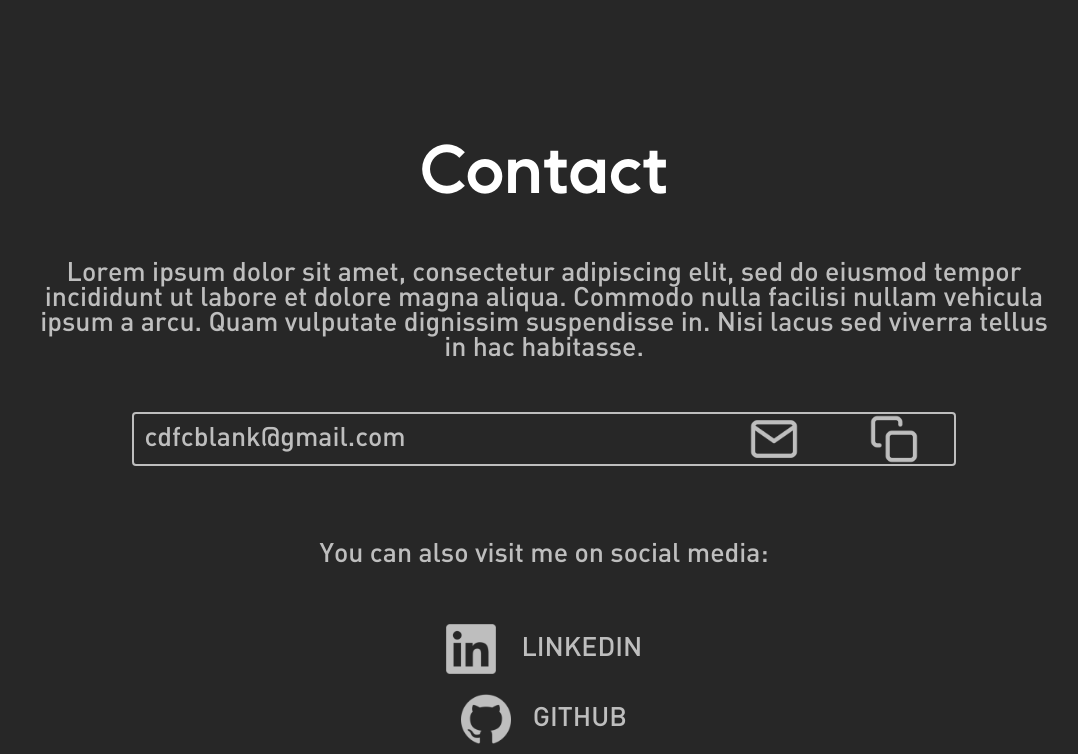
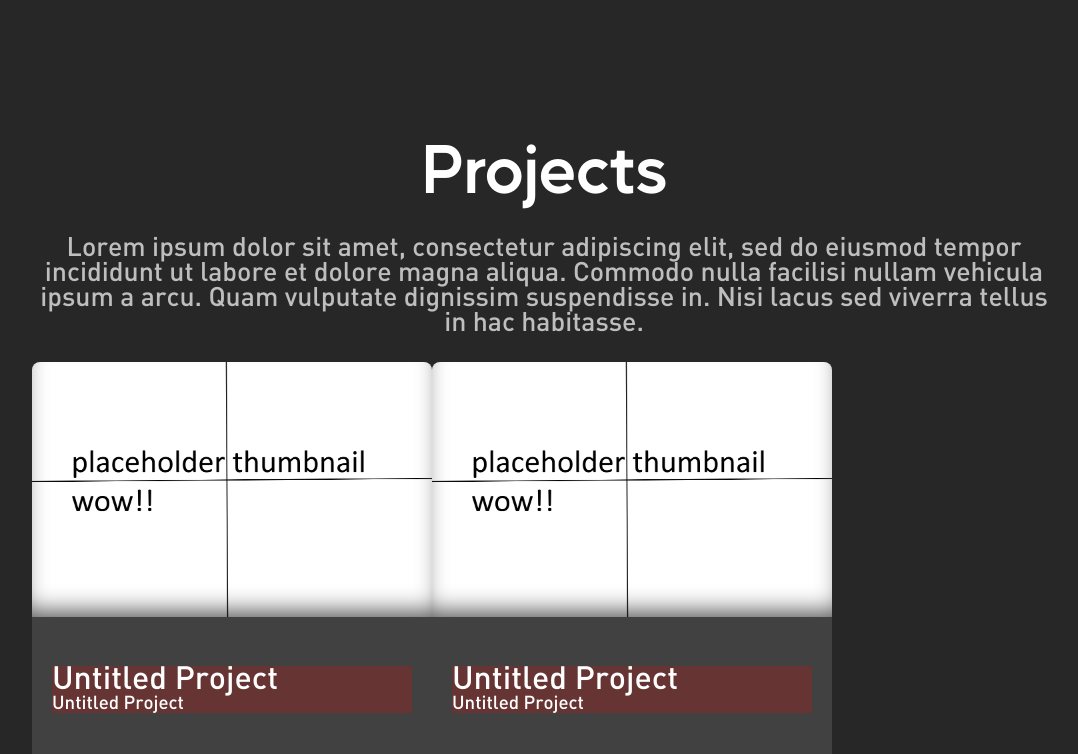
Before and after one commit to cjb412/dev-portfolio, a React (Create React App) app: page / in a window 1280 px wide. Shown: the part 680-1434 px from the top of the page, without its empty margins (96-1174 px from the left). Built offline with nearby package versions, Linux system fonts and the light colour scheme.

Commit message:
Fixed relative link to contact section; finished module formatting

```diff
--- a/src/components/3projects/ProjectBlock.js
+++ b/src/components/3projects/ProjectBlock.js
@@ -1,19 +1,15 @@
 import styles from '../../styles/ProjectBlock.module.scss'
 import PropTypes from 'prop-types'
 
-const ProjectBlock = ({projectID, title, desc, thumbnailSrc, columnCount, rowCount}) => {
+const ProjectBlock = ({title, thumbnailSrc, width, height, relativeX, relativeY}) => {
     return (
-        <div className={styles['project-block']} style={{width: `${100.0/columnCount}%`}}>
-            <div className={styles['project-block-padding']}>
-                <div className={styles['project-block-picture']}>
-                    <div className={styles['project-block-picture-shadow']}>
-                        <img src={thumbnailSrc} alt={`${title} - Thumbnail`}></img>
-                    </div>
-                </div>
-                <div className={styles['project-block-caption-area']}>
-                    <div className={styles['project-block-title project-title-font']}>{title}</div>
-                    <div className={styles['project-block-category project-category-font']}>{title}</div>
-                </div>
+        <div className={styles['project-block']} style={{width: width, height: height}}>
+            <div className={styles['thumbnail-area']}>
+                <img src={thumbnailSrc} alt={`${title} - Thumbnail`}></img>
+            </div>
+            <div className={styles['caption-area']}>
+                <div className={styles['title']}>{title}</div>
+                <div className={styles['category']}>{title}</div>
             </div>
         </div>
     )
@@ -21,21 +17,17 @@ const ProjectBlock = ({projectID, title, desc, thumbnailSrc, columnCount, rowCou
 
 
 ProjectBlock.defaultProps = {
-    projectID: 0,
     title: 'Untitled Project',
     desc: 'Lorem ipsum dolor sit amet, consectetur adipiscing elit, sed do eiusmod tempor incididunt ut labore et dolore magna aliqua.',
     thumbnailSrc: '',
-    columnCount: 3,
-    rowCount: 2
+    width: 400,
+    height: 400
 }
 
 ProjectBlock.propTypes = {
-    projectID: PropTypes.number,
     title: PropTypes.string,
     desc: PropTypes.string,
-    thumbnailSrc: PropTypes.string,
-    columnCount: PropTypes.number,
-    rowCount: PropTypes.number
+    thumbnailSrc: PropTypes.string
 }
 
 export default ProjectBlock
--- a/src/components/3projects/ProjectList.js
+++ b/src/components/3projects/ProjectGrid.js
@@ -1,8 +1,9 @@
 import { useState, useEffect } from "react"
 import ProjectBlock from "./ProjectBlock"
 import p1 from "../../graphics/project_thumbnail/p1.png"
+import styles from '../../styles/ProjectGrid.module.scss'
 
-const ProjectList = ({projects}) => {
+const ProjectGrid = ({projects}) => {
   const [projectCollection, setProjects] = useState(projects)
   const [listingHeight, setListHeight] = useState(0)
 
@@ -22,7 +23,7 @@ const ProjectList = ({projects}) => {
   },[projectCollection])
 
   return (
-    <div className='project-list'>
+    <div className={styles['project-grid']}>
         {projectCollection.map((project) => (
             <ProjectBlock key={project} projectID={project} thumbnailSrc={p1}/>
         ))}
@@ -32,4 +33,4 @@ const ProjectList = ({projects}) => {
 
 
 
-export default ProjectList
+export default ProjectGrid
--- a/src/components/3projects/ProjectsSection.js
+++ b/src/components/3projects/ProjectsSection.js
@@ -1,4 +1,4 @@
-import ProjectList from "./ProjectList"
+import ProjectGrid from "./ProjectGrid"
 
 const ProjectsSection = () => {
   return (
@@ -8,7 +8,7 @@ const ProjectsSection = () => {
             Lorem ipsum dolor sit amet, consectetur adipiscing elit, sed do eiusmod tempor incididunt ut labore et dolore magna aliqua.
             Commodo nulla facilisi nullam vehicula ipsum a arcu. Quam vulputate dignissim suspendisse in. Nisi lacus sed viverra tellus in hac habitasse.
         </div>
-        <ProjectList projects={['1', '2', '3', '5', '7']}/>
+        <ProjectGrid projects={['1', '2', '3', '5', '7']}/>
     </div>
   )
 }
--- a/src/components/4contact/ContactSection.js
+++ b/src/components/4contact/ContactSection.js
@@ -10,7 +10,7 @@ import gitLogo from '../../graphics/github_icon.png'
 
 const ContactSection = () => {
   return (
-    <div id={styles["contact-section"]}>
+    <div id="contact-section">
 
         <h2>Contact</h2>
 
--- a/src/components/SectionContainer.js
+++ b/src/components/SectionContainer.js
@@ -9,8 +9,8 @@ const SectionContainer = () => {
     <div className='section-container'>
         <HomeSection />
         {/*<AboutSection />
-        <ExperienceSection />
-        <ProjectsSection /> */}
+        <ExperienceSection /> */}
+        <ProjectsSection />
         <ContactSection />
     </div>
   )
--- a/src/styles/ContactSection.module.scss
+++ b/src/styles/ContactSection.module.scss
@@ -1,14 +1,3 @@
-#contact-section {
-    /* element spacing */
-    row-gap: 50px;
-    margin-bottom: 50px;
-
-    /* element positioning (flexbox) */
-    display: flex;
-    flex-direction: column;
-    align-items: center;
-}
-
 .body-text {
     font-size: 20pt;
     font-family: 'DINMediumRegular';
--- a/src/styles/EmailBar.module.scss
+++ b/src/styles/EmailBar.module.scss
@@ -47,6 +47,11 @@
     height: 100%;
     padding: 0px 35px;
 
+    border-style: solid;
+    border-right: 2px;
+    border-color: rgb(190, 190, 190);
+
+
     cursor: pointer;
 
     .icon {
--- a/src/styles/ProjectBlock.module.scss
+++ b/src/styles/ProjectBlock.module.scss
@@ -1,67 +1,75 @@
-.project-title-font {
-    font-size: 24pt;
-    font-family: 'DINMediumRegular';
-    color: rgb(255, 255, 255);
-}
-
-.project-category-font {
-    font-size: 14pt;
-    font-family: 'DINMediumRegular';
-    color: rgb(255, 255, 255);
-}
-
-.project-block-padding {
+.project-block {
     display: flex;
     flex-direction: column;
     justify-content: center;
     aspect-ratio: 1;
-    padding: 5%;
 
     border-radius: 8px;
+    background-color: rgba(255, 0, 0, 0);
 }
 
-.project-block-picture {
+.thumbnail-area {
     overflow: hidden;
     border-radius: 8px 8px 0px 0px;
 
     width: 100%;
     height: 70%;
-}
 
-.project-block-picture-shadow {
-    width: 110%;
-    height: 100%;
-    box-shadow: inset -10px -10px 20px rgba(0, 0, 0, 0.2);
-}
+    /* Gradient shadow along bottom */
+    box-shadow: inset 0 -15px 25px -10px rgba(0, 0, 0, 0.7);
 
-.project-block-picture-shadow > img {
+    img {
         width: 100%;
         height: 100%;
         object-fit: cover;
         position: relative;
         z-index: -2;
     }
+}
 
-.project-block-caption-area {
+.caption-area {
     overflow: hidden;
     border-radius: 0px 0px 8px 8px;
     width: 100%;
     height: 40%;
 
+    /* Interior padding */
+    padding: 0 5%;
+    box-sizing: border-box;
+
     display: flex;
     flex-flow: column nowrap;
     justify-content: center;
+    align-items: stretch;
 
     background-color: rgb(65, 65, 65);
 }
 
-.project-block-title {
-    width: 100%;
+.title {
+    /* font */
+    font-size: 24pt;
+    font-family: 'DINMediumRegular';
+    color: rgb(255, 255, 255);
+
+    /* alignment */
+    text-align: left;
+
+    /* wrapping handling */
     word-break: break-all;
+    background-color: rgba(255, 0, 0, 0.2);
 }
 
-.project-block-category {
-    width: 100%;
+.category {
+    /* font */
+    font-size: 14pt;
+    font-family: 'DINMediumRegular';
+    color: rgb(255, 255, 255);
+
+    /* alignment */
+    text-align: left;
+
+    /* wrapping handling */
     word-break: break-all;
     word-wrap: break-word;
+    background-color: rgba(255, 0, 0, 0.2);
 }
--- /dev/null
+++ b/src/styles/ProjectGrid.module.scss
@@ -0,0 +1,8 @@
+
+.project-grid{
+    display: flex;
+    flex-flow: row wrap;
+    justify-content: flex-start;
+
+    max-width: 1600px;
+  }
--- a/src/styles/index.css
+++ b/src/styles/index.css
@@ -70,21 +70,15 @@ h2 {
   color: rgb(190, 190, 190);
 }
 
-/* -------------------------- ABOUT SECTION -------------------------- */
-
 #about-section {
   display: flex;
   flex-direction: column;
 }
 
-/* -------------------------- EXPERIENCE SECTION -------------------------- */
-
 #experience-section {
   display: flex;
   flex-direction: column;
 }
-
-/* -------------------------- PROJECTS SECTION -------------------------- */
 
 #projects-section {
   display: flex;
@@ -94,10 +88,13 @@ h2 {
   row-gap: 25px;
 }
 
-.project-list{
+#contact-section {
+  /* element spacing */
+  row-gap: 50px;
+  margin-bottom: 50px;
+
+  /* element positioning (flexbox) */
   display: flex;
-  flex-flow: row wrap;
-  justify-content: flex-start;
-
-  max-width: 1600px;
+  flex-direction: column;
+  align-items: center;
 }
```
Lines whose indentation alone changed are shown as unchanged.
